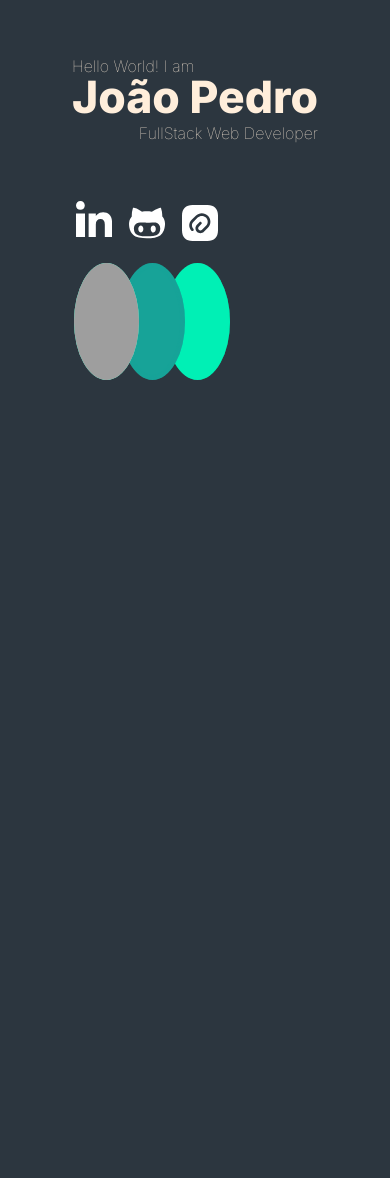
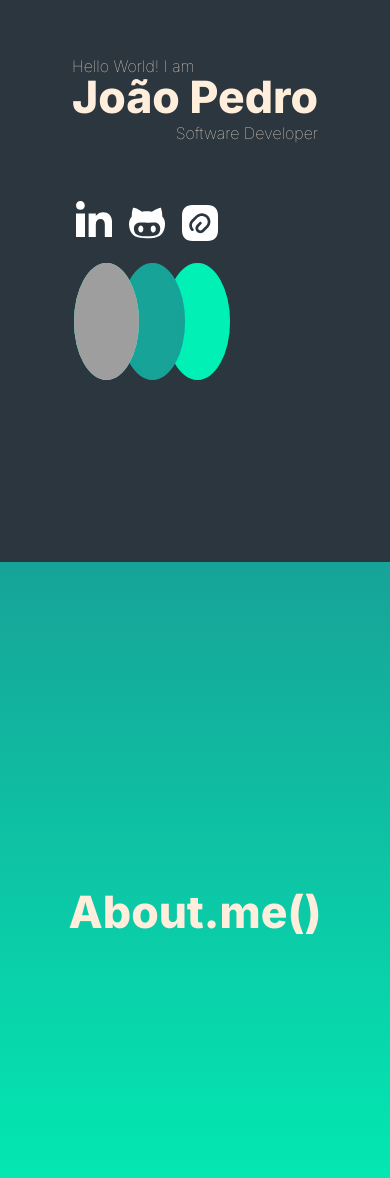
Before and after one commit to jpmoncao/portfolio, a React (Vite) app in the folder portfolio-2024/: page / in a window 390 px wide. Shown: the part 134-1312 px from the top of the page. Before the commit the page ends 844 px from the top, so only its background shows below. Built offline with nearby package versions, Linux system fonts and the light colour scheme; grey boxes are pictures that could not be loaded.

Commit message:
progress: scroll animate

```diff
--- a/portfolio-2024/package.json
+++ b/portfolio-2024/package.json
@@ -12,7 +12,8 @@
   "dependencies": {
     "framer-motion": "^11.0.20",
     "react": "^18.2.0",
-    "react-dom": "^18.2.0"
+    "react-dom": "^18.2.0",
+    "react-intersection-observer": "^9.8.1"
   },
   "devDependencies": {
     "@types/react": "^18.2.64",
--- a/portfolio-2024/src/App.jsx
+++ b/portfolio-2024/src/App.jsx
@@ -1,9 +1,11 @@
 import Meeting from './components/Meeting/Meeting'
+import Info from './components/Info/Info'
 
 function App() {
   return (
     <>
       <Meeting />
+      <Info />
     </>
   )
 }
--- /dev/null
+++ b/portfolio-2024/src/components/Info/Info.jsx
@@ -0,0 +1,19 @@
+import { useEffect } from "react";
+import { useScroll, motion } from "framer-motion";
+
+import './styles.css';
+
+export default function Info() {
+    const { scrollYProgress } = useScroll();
+
+    return (
+        <section className='Info'>
+            <article className='text'>
+                <motion.h1
+                    style={{ scaleY: scrollYProgress }}
+                    transition={{ delay: 0.5 }}
+                >About.me()</motion.h1>
+            </article>
+        </section >
+    )
+}
--- /dev/null
+++ b/portfolio-2024/src/components/Info/styles.css
@@ -0,0 +1,79 @@
+/* Container */
+.Info {
+    background-image: var(--aqua-fade);
+
+
+    display: flex;
+    justify-content: space-between;
+    align-items: center;
+
+    max-width: 100vw;
+    width: 100%;
+    height: 100vh;
+    overflow: hidden;
+}
+
+/* Textos */
+.Info article.text {
+    max-width: 50%;
+    display: flex;
+    flex-direction: column;
+    justify-content: center;
+    align-items: center;
+
+    padding-left: calc(6vw - 2rem / 2);
+}
+
+.Info article.text h1 {
+    font-size: 5em;
+    font-weight: 800;
+    line-height: 0.8em;
+
+    margin: 0;
+}
+
+@media screen and (max-width: 1023px) {
+
+    /* Container */
+    .Info {
+        display: flex;
+        flex-direction: column;
+        width: 100%;
+        gap: 4rem;
+        justify-content: center;
+    }
+
+
+    /* Textos */
+    .Info article.text {
+        padding: 0;
+        margin: 0 auto;
+        max-width: 75%;
+    }
+}
+
+@media screen and (max-width: 767px) {
+    .Info article.text h1 {
+        font-size: calc(5em / 1.2);
+    }
+}
+
+@media screen and (max-width: 494px) {
+
+    /* Container */
+    .Info {
+        height: calc(90vh - 4rem);
+    }
+
+    /* Textos */
+    .Info article.text {
+        padding: 0;
+        margin: 0 auto;
+        max-width: 95%;
+    }
+
+    .Info article.text h1 {
+        font-size: calc(5em / 1.8);
+        margin-top: 6px;
+    }
+}
--- a/portfolio-2024/src/components/Meeting/Meeting.jsx
+++ b/portfolio-2024/src/components/Meeting/Meeting.jsx
@@ -1,5 +1,8 @@
+import { motion } from 'framer-motion';
+
+import { variants } from '../../utils/variants';
+
 import './styles.css';
-import { motion } from 'framer-motion';
 
 export default function Meeting() {
     const circleStyle = {
@@ -11,29 +14,13 @@ export default function Meeting() {
         width: '100%'
     }
 
-    const iconStyle = {
-
-    }
-
-    const variants = {
-        rightToLeftInitial: { x: 75, opacity: 0 },
-        rightToLeftAnimate: { x: 0, opacity: 1 },
-        LeftToRightInitial: { x: -75, opacity: 0 },
-        LeftToRightAnimate: { x: 0, opacity: 1 },
-        DownToTopInitial: { y: 75, opacity: 0 },
-        DownToTopAnimate: { y: 0, opacity: 1 },
-        FadeInitial: { opacity: 0 },
-        FadeAnimate: { opacity: 1 },
-        scaleUp: { size: 1.5 }
-    }
-
     return (
         <section className='Meeting'>
             <article className='text'>
                 <motion.h2
                     initial={variants.FadeInitial}
                     animate={variants.FadeAnimate}
-                    transition={{ duration: 0.5, delay: 0.25 }}
+                    transition={{ duration: 0.75, delay: 0.25 }}
                 >Hello World! I am</motion.h2>
                 <motion.h1
                     initial={variants.DownToTopInitial}
@@ -44,7 +31,7 @@ export default function Meeting() {
                     initial={variants.LeftToRightInitial}
                     animate={variants.LeftToRightAnimate}
                     transition={{ duration: 1.5, delay: 0.5 }}
-                >FullStack Web Developer</motion.h2>
+                >Software Developer</motion.h2>
             </article>
             <article className='circles-container'>
                 <article className='social-icons'>
--- a/portfolio-2024/src/index.css
+++ b/portfolio-2024/src/index.css
@@ -7,6 +7,7 @@
   --aquamarine: #00F0B5;
   --mint: #4ef8ce;
   --coquelicot: #F34213;
+  --aqua-fade: linear-gradient(0deg, #00F0B5, #17A398);
 
   font-family: Inter, system-ui, Avenir, Helvetica, Arial, sans-serif;
   line-height: 1.5;
--- /dev/null
+++ b/portfolio-2024/src/utils/variants.js
@@ -0,0 +1,11 @@
+export const variants = {
+    rightToLeftInitial: { x: 75, opacity: 0 },
+    rightToLeftAnimate: { x: 0, opacity: 1 },
+    LeftToRightInitial: { x: -75, opacity: 0 },
+    LeftToRightAnimate: { x: 0, opacity: 1 },
+    DownToTopInitial: { y: 75, opacity: 0 },
+    DownToTopAnimate: { y: 0, opacity: 1 },
+    FadeInitial: { opacity: 0 },
+    FadeAnimate: { opacity: 1 },
+    scaleUp: { size: 1.5 }
+}
```
Also changed, not shown: portfolio-2024/src/components/Info/Navigator.jsx (added, +29 -0 lines), 1 other file (tests, documents, lock files or other folders).
